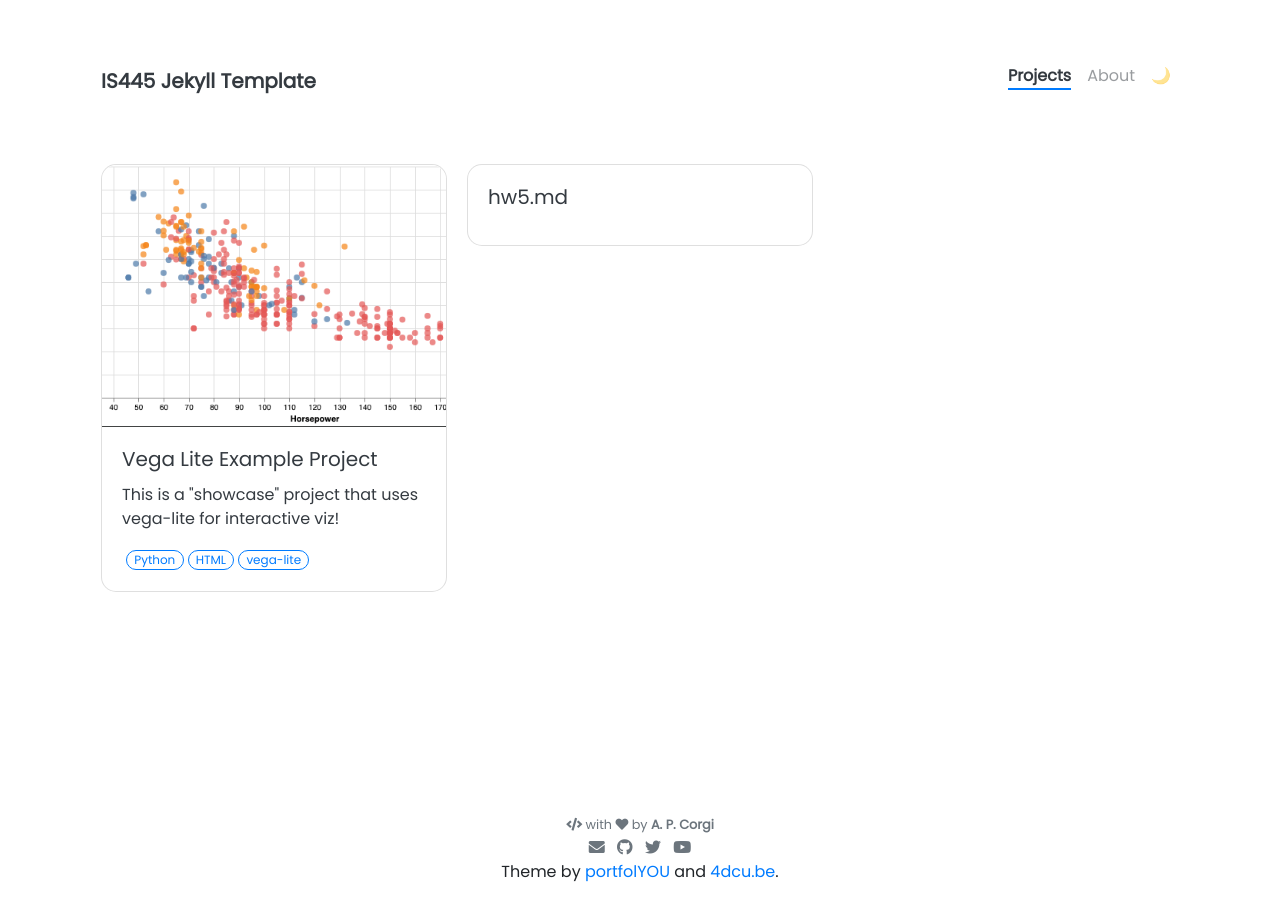
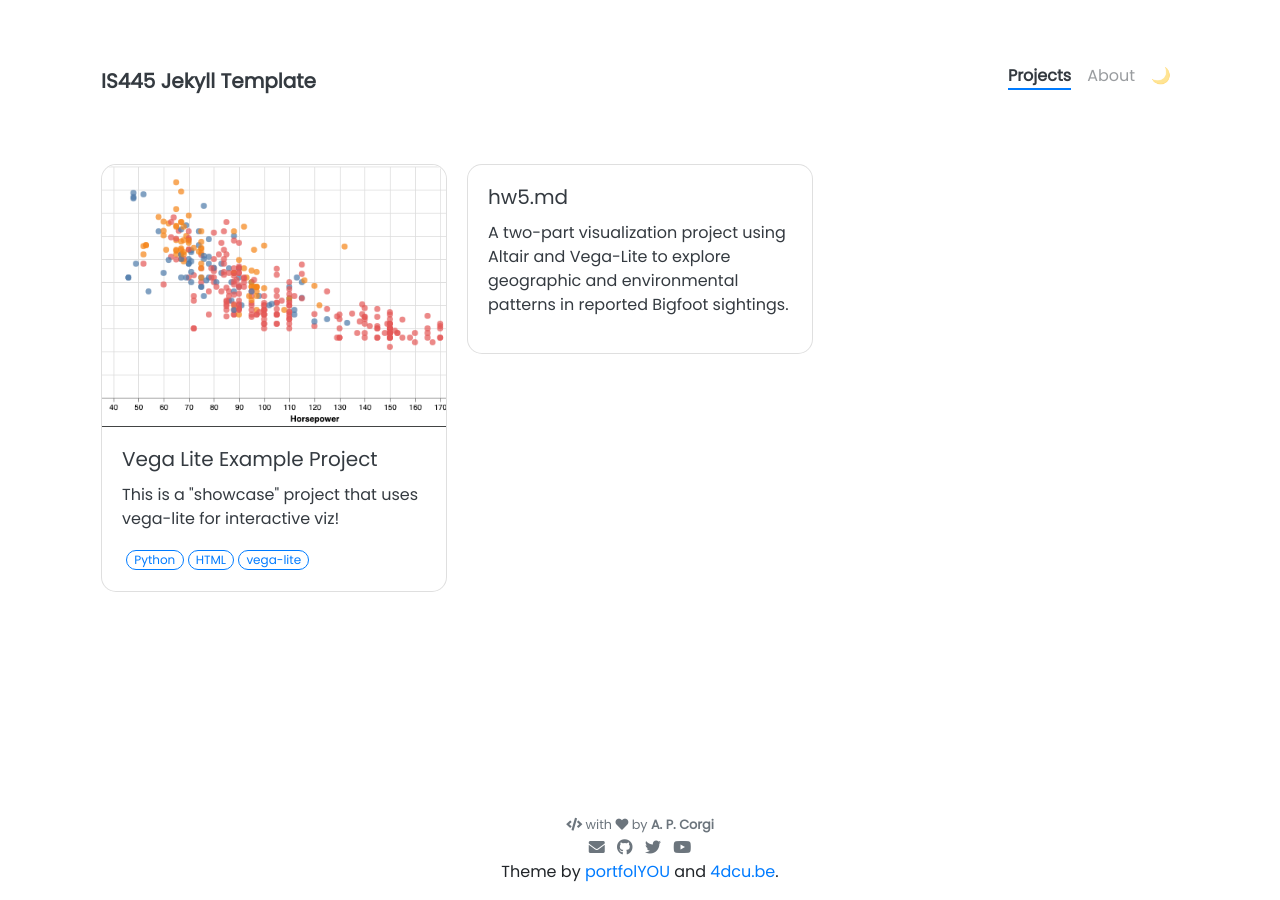
Before and after one commit to ppate475/ppate475.github.io, a Jekyll site: the page built from pages/projects.html, in a window 1280 px wide. Built offline with Jekyll 4.4.1, drawn with Linux system fonts in a browser that asks for light colours; nearby versions of some CDN libraries.

Commit message:
Update hw5.md

```diff
--- a/_projects/hw5.md
+++ b/_projects/hw5.md
@@ -1,6 +1,12 @@
 ---
-layout: default
-title: HW5 - Bigfoot Visualizations
+layout: project
+title: Bigfoot Sightings Visualizations
+permalink: /projects/hw5/
+description: A two-part visualization project using Altair and Vega-Lite to explore geographic and environmental patterns in reported Bigfoot sightings.
+img: /assets/img/hw5_preview.png
+importance: 2
+category: data visualization
+tags: [Python, Altair, Vega-Lite]
 ---
 
 # Bigfoot Sightings Visualizations
```
